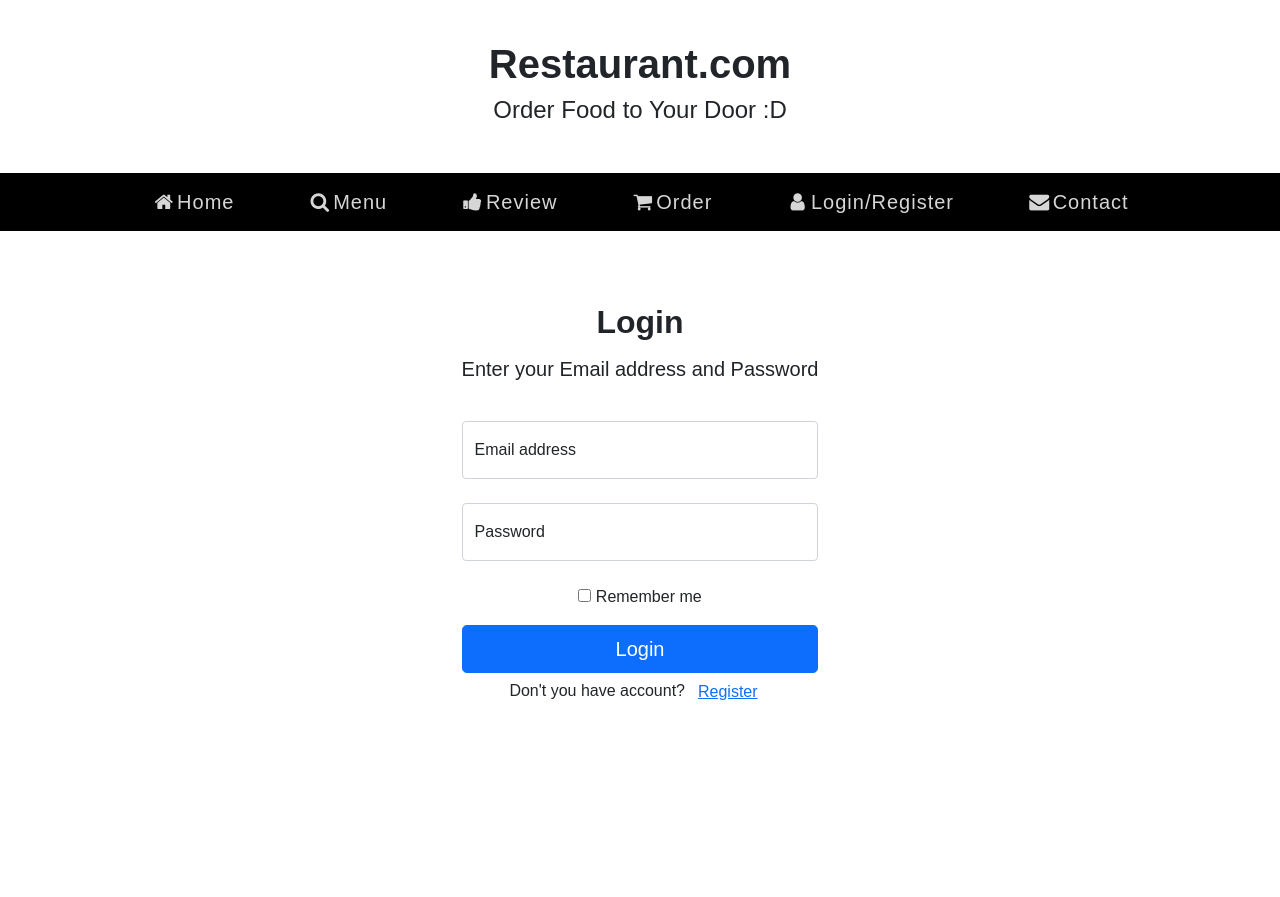
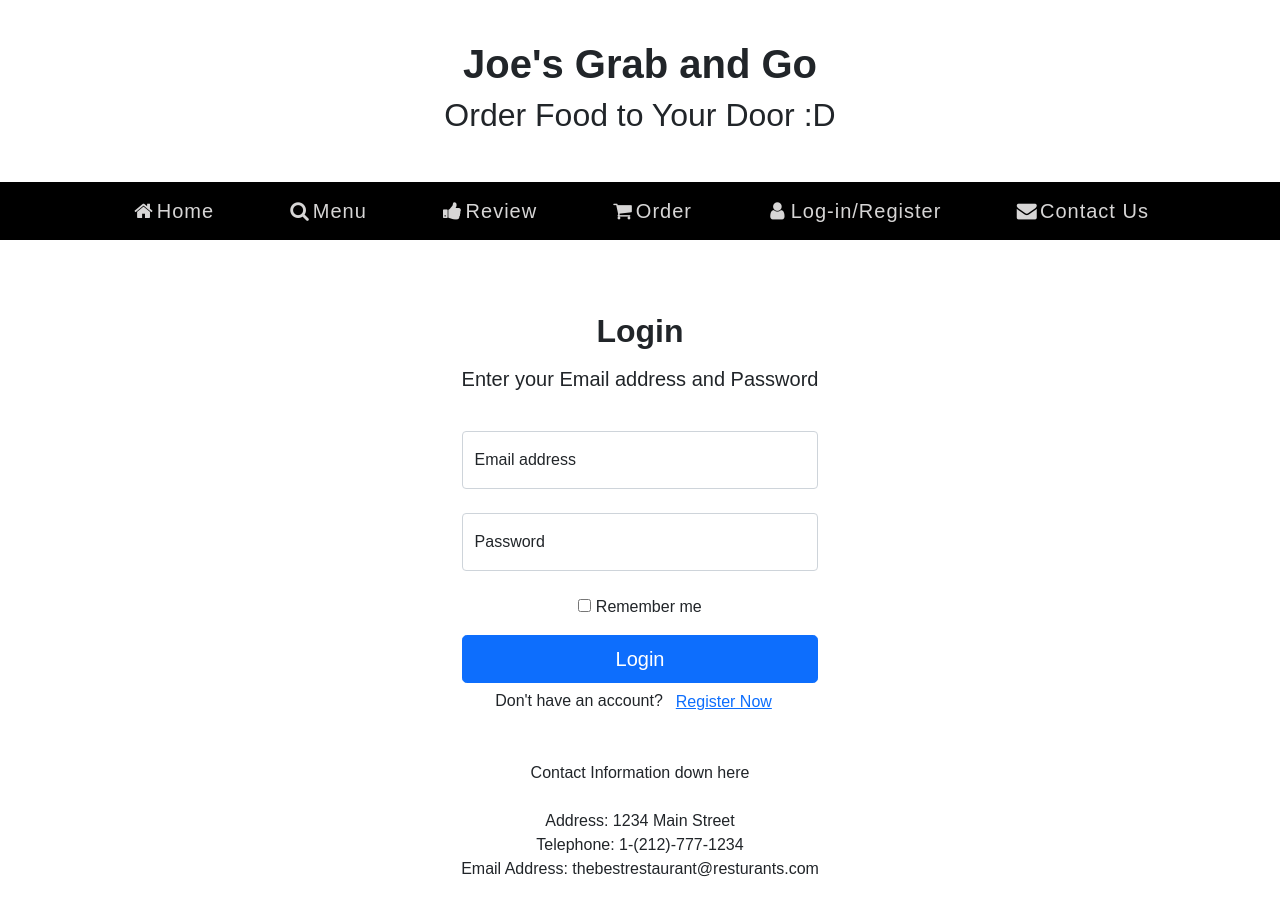
Before and after one commit to azhu000/Joe-s-Grab-and-Go, a Flask app: page /login in a window 1280 px wide. Before the commit the page ends 700 px from the top, so only its background shows below. Run offline with Flask 2, Linux system fonts and the light colour scheme.

Commit message:
added the routes for contactus, login, menu, and register

```diff
--- a/templates/login.html
+++ b/templates/login.html
@@ -119,22 +119,18 @@
             }
           }
 
-
-
-
-
     </style>
     <body>
 
       <div class="header">
-        <h1><b>Restaurant.com</b></h1>
-        <h4>Order Food to  Your Door :D</h4>
+      <h1><b>Joe's Grab and Go</b></h1>
+      <h2>Order Food to  Your Door :D</h2>
       </div>
 
       <nav role="navigation">
         <ul id="main-menu">
           <li><a href="index.html"><i class="fa fa-fw fa-home"></i>Home</a></li>
-          <li><a href="menu.html"><i class="fa fa-fw fa-search"></i>Menu</a>
+          <li><a href="{{url_for('menus')}}"><i class="fa fa-fw fa-search"></i>Menu</a>
             <ul id="sub-menu">
               <li><a href="menu_popular.html" aria-label="subemnu">Popular</a></li>
               <li><a href="menu_popular.html" aria-label="subemnu">Healthy</a></li>
@@ -159,8 +155,13 @@
               <li><a href="#" aria-label="subemnu">submenu</a></li>
             </ul>
           </li>
-          <li><a href="login.html"><i class="fa fa-fw fa-user"></i>Login/Register</a></li>
-          <li><a href="{{url_for('contact')}}"><i class="fa fa-fw fa-envelope"></i>Contact</a></li>
+          <li><a href="{{url_for('login')}}"><i class="fa fa-fw fa-user"></i>Log-in/Register</a>
+            <ul id="sub-menu">
+              <li><a href="{{url_for('login')}}" aria-label="submenu">Log-in</a></li>
+              <li><a href="{{url_for('register')}}" aria-label="submenu">Register</a></li>
+            </ul>
+          </li>
+          <li><a href="{{url_for('contact')}}"><i class="fa fa-fw fa-envelope"></i>Contact Us</a></li>
         </ul>
       </nav>
 
@@ -171,7 +172,7 @@
       <body class="text-center">
 
     <main class="form-signin">
-      <form method="POST">
+      <form>
         <br>
         <br>
         <br>
@@ -179,12 +180,12 @@
         <h3 class="h5 mb-3 fw-normal">Enter your Email address and Password</h3>
         <br>
         <div class="form-floating">
-          <input type="email" class="form-control" id="floatingInput" name="email" placeholder="name@example.com">
+          <input type="email" class="form-control" id="floatingInput" placeholder="name@example.com">
           <label for="floatingInput">Email address</label>
         </div>
         <br>
         <div class="form-floating">
-          <input type="password" class="form-control" id="floatingPassword" name="password" placeholder="Password">
+          <input type="password" class="form-control" id="floatingPassword" placeholder="Password">
           <label for="floatingPassword">Password</label>
         </div>
         <br>
@@ -194,7 +195,7 @@
           </label>
         </div>
         <button class="w-100 btn btn-lg btn-primary" type="submit">Login</button>
-        <p>Don't you have account?<a class="btn btn-link" href="{{url_for('register')}}" role="button">Register</a>
+        <p>Don't have an account?<a class="btn btn-link" href={{url_for('register')}} role="button">Register Now</a>
 
 
       </form>
@@ -202,4 +203,12 @@
 
 <script src="https://cdn.jsdelivr.net/npm/bootstrap@5.1.3/dist/js/bootstrap.bundle.min.js" integrity="sha384-ka7Sk0Gln4gmtz2MlQnikT1wXgYsOg+OMhuP+IlRH9sENBO0LRn5q+8nbTov4+1p" crossorigin="anonymous"></script>
 </body>
+<center>
+  <footer><br>Contact Information down here</footer>
+      <br>Address: 1234 Main Street
+      <br>Telephone: 1-(212)-777-1234
+      <br>Email Address: thebestrestaurant@resturants.com
+      <p></p>
+
+</center>
 </html>
```
Also changed, not shown: templates/contact_us.html (+9 -5 lines), templates/menu.html (+10 -5 lines), templates/register.html (+20 -7 lines).
